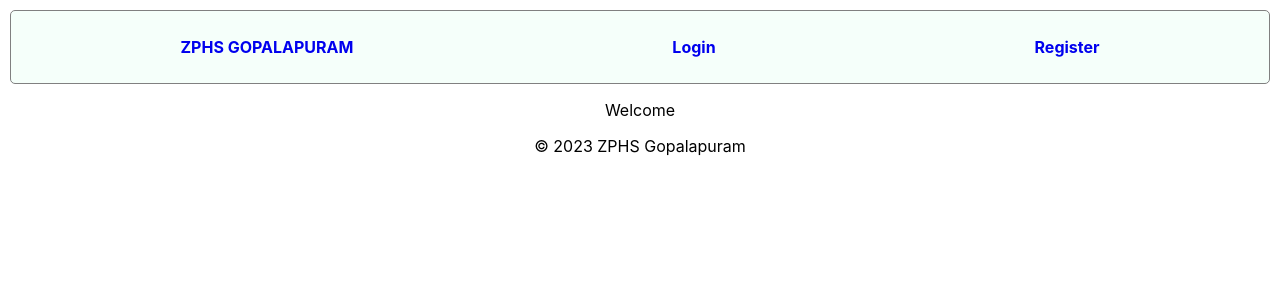
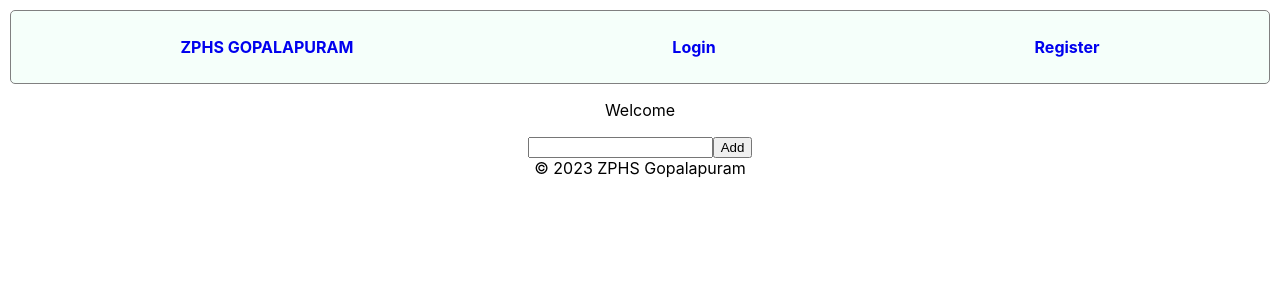
Before and after one commit to vanishap/gopalapuramschool, a React (Create React App) app: page / in a window 1280 px wide. Shown: the top 300 px of the page. Built offline with nearby package versions, Linux system fonts and the light colour scheme.

Commit message:
saved input details

```diff
--- a/src/Components/FullDetailsForm.js
+++ b/src/Components/FullDetailsForm.js
@@ -58,6 +58,9 @@ const FullDetailsForm = () => {
             onChange={nameHandler}/>
         </div> */}
       </form>
+      <div>
+        <button type='submit'>Add</button>
+      </div>
     </div>
   )
 }
--- a/src/Components/HomePage.js
+++ b/src/Components/HomePage.js
@@ -1,10 +1,39 @@
-import React from 'react';
+import React,{useState} from 'react';
 
 
 const HomePage = () => {
+  const [name, setName] = useState('');
+  const [users, setUsers] = useState([]);
+
+  const nameHandler =(e)=>{
+    setName(e.target.value);
+  };
+
+  const formHandler =(e)=>{
+    e.preventDefault();
+    if(!name) return;
+    setUsers([name, ...users]);
+    setName('');
+  };
+
   return (
     <div>
       <p>Welcome</p>
+      <div>
+        <form onSubmit={formHandler}>
+        <input type="text"
+        value={name}
+        onChange={nameHandler}/>
+        <button type='submit'>Add</button>
+        </form>
+      </div>
+      {users && users.map(user=>{
+        return (
+          <div>
+        <p>{user}</p>
+        </div>
+        )
+      })}
     </div>
   )
 }
```
